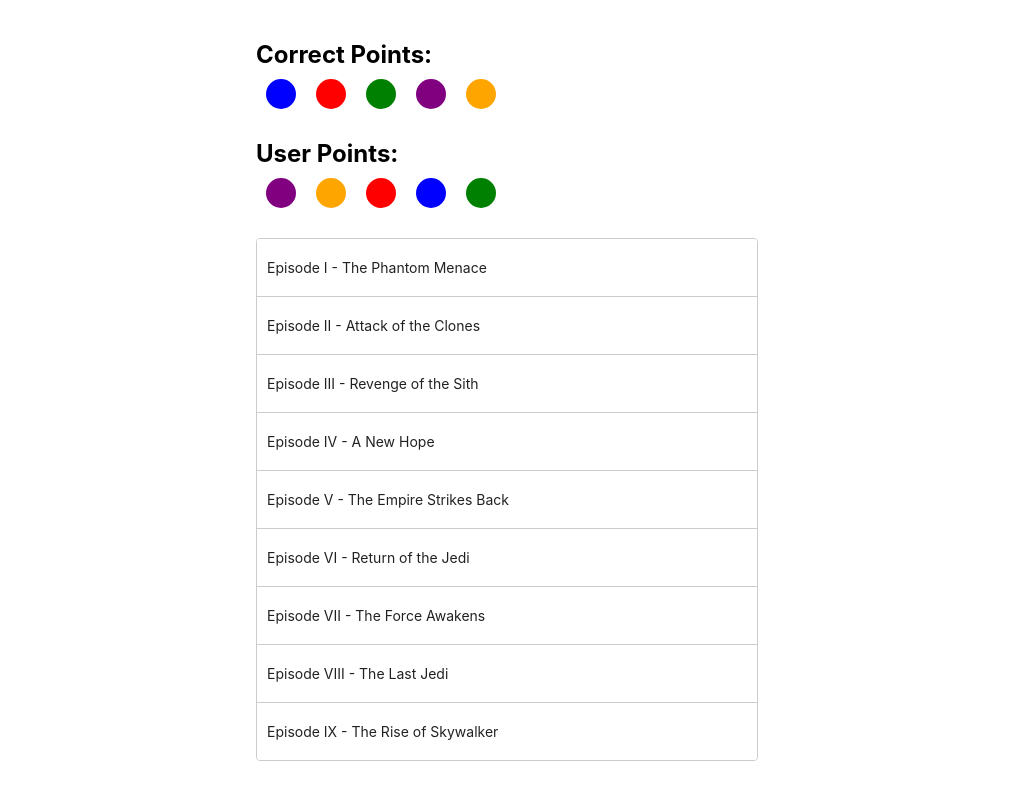
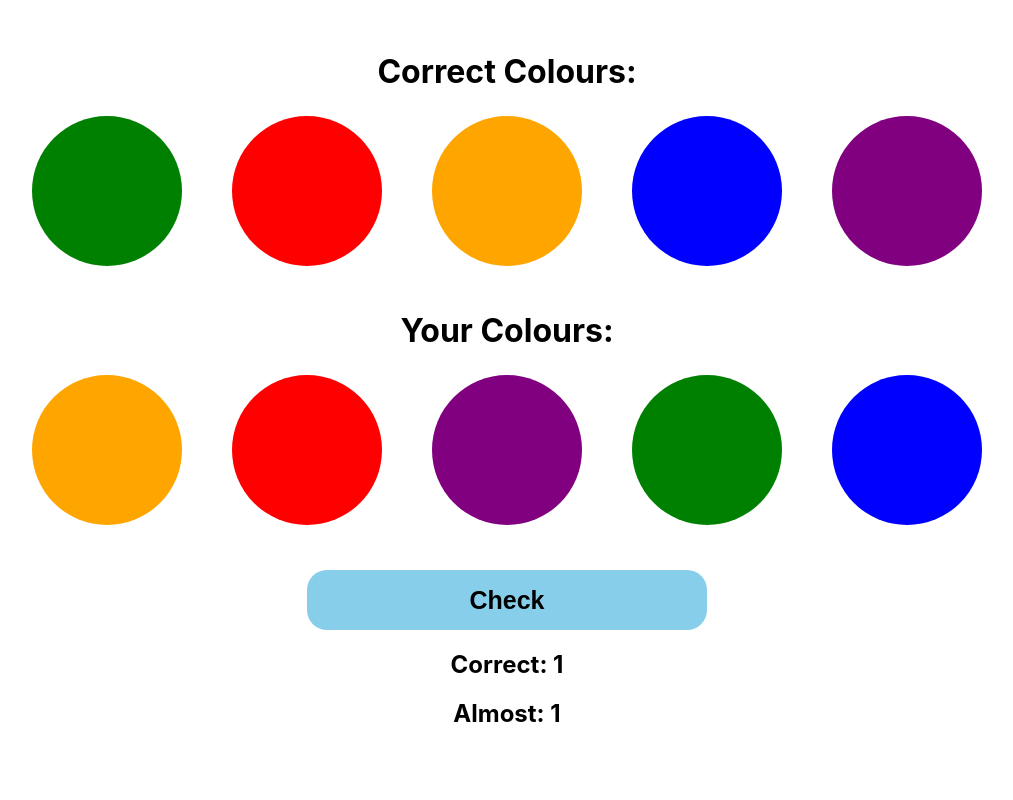
Before and after one commit to AryaaSk/Colour-Game, an Angular app: page / in a window 1280 px wide. Shown: the whole page, without its empty margins (133-1146 px from the left). Built offline with nearby package versions, Linux system fonts and the light colour scheme.

Commit message:
completed basic idea, may switch to a swap style instead of dragging the colours

```diff
--- a/src/app/app.component.css
+++ b/src/app/app.component.css
@@ -1,10 +1,3 @@
-.point
-{
-    width: 30px;
-    height: 30px;
-    border-radius: 15px;
-}
-
 .container
 {
     width: 100vw;
@@ -13,70 +6,63 @@
     display: grid;
     place-content: center;
 }
+.containerInner
+{
+    width: 100%;
+    text-align: center;
+}
 .pointContainerGrid
 {
-    width: calc(50px * 5);
-    height: 50px;
+    width: calc(var(--pointContainerSize) * 5);
+    height: var(--pointContainerSize);
 
     display: grid;
     grid-template-columns: 1fr 1fr 1fr 1fr 1fr;
-    grid-template-rows: 100%;
-
-    background-color: transparent;
 }
 .pointContainer
 {
     display: grid;
     place-content: center;
+
+    height: var(--pointContainerSize);
+    width: var(--pointContainerSize);
+}
+.point
+{
+    width: var(--pointSize);
+    height: var(--pointSize);
+    border-radius: calc(var(--pointSize) / 2);
 }
 
-/* THE SHADOW WHEN DRAGGING IS CAUSED BY SOME OF THE BELOW CSS CODE */
-
-.example-list {
-    width: 500px;
-    max-width: 100%;
-    border: solid 1px #ccc;
-    min-height: 60px;
-    display: block;
-    background: white;
-    border-radius: 4px;
-    overflow: hidden;
-  }
-
-  .example-box {
-    padding: 20px 10px;
-    border-bottom: solid 1px #ccc;
-    color: rgba(0, 0, 0, 0.87);
-    display: flex;
-    flex-direction: row;
-    align-items: center;
-    justify-content: space-between;
-    box-sizing: border-box;
-    cursor: move;
-    background: white;
-    font-size: 14px;
-  }
-
+/* THE SHADOW WHEN DRAGGING IS CAUSED BY THE BELOW CSS CODE */
 .cdk-drag-preview {
 box-sizing: border-box;
-    border-radius: 4px;
+border-radius: calc(var(--pointContainerSize) / 4);
 box-shadow: 0 5px 5px -3px rgba(0, 0, 0, 0.2),
             0 8px 10px 1px rgba(0, 0, 0, 0.14),
             0 3px 14px 2px rgba(0, 0, 0, 0.12);
 }
-
-  .cdk-drag-placeholder {
-    opacity: 0;
-  }
-
-  .cdk-drag-animating {
+.cdk-drag-placeholder /*This hides the item which is being dragged from its original place*/
+{ opacity: 0; }
+.pointContainerGrid.cdk-drop-list-dragging .pointContainer:not(.cdk-drag-placeholder) { /*This is meant to createa an animation when you drag an item but it does not work */
     transition: transform 250ms cubic-bezier(0, 0, 0.2, 1);
 }
 
-  .example-box:last-child {
+
+.checkButton
+{
+    width: 400px;
+    height: 60px;
+
     border: none;
+    border-radius: 20px;
+    background-color: skyblue;
+
+    cursor: pointer;
+    font-size: 25px;
+    font-weight: bold;
 }
-
-  .example-list.cdk-drop-list-dragging .example-box:not(.cdk-drag-placeholder) {
-    transition: transform 250ms cubic-bezier(0, 0, 0.2, 1);
+.checkButton:active
+{
+    background-color: rgb(76, 156, 187);
 }
--- a/src/app/app.component.html
+++ b/src/app/app.component.html
@@ -1,23 +1,29 @@
 <div class="container">
+  <div class="containerInner">
 
-  <h2 style="margin: 0;">Correct Points:</h2>
+    <h1 style="margin: 0;">Correct Colours:</h1>
     <div class="pointContainerGrid">
       <div class="pointContainer" *ngFor="let point of correctPoints">
         <div class="point" [style.backgroundColor]="point"></div>
       </div>
     </div>
+    <br>
 
-  <br>
-  <h2 style="margin: 0;">User Points:</h2>
+    <h1 style="margin: 0;">Your Colours:</h1>
     <div cdkDrop cdkDropOrientation="horizontal" (cdkDropDropped)="droppedUser($event)" class="pointContainerGrid">
-    <div cdkDrag class="pointContainer" *ngFor="let point of userPoints">
+      <div cdkDrag class="pointContainer" style="cursor: move;" *ngFor="let point of userPoints">
         <div class="point" [style.backgroundColor]="point"></div>
       </div>
     </div>
 
     <br>
-  <div cdkDrop (cdkDropDropped)="dropped($event)" class="example-list">
-    <div cdkDrag class="example-box" *ngFor="let movie of movies">{{movie}}</div>
+    <input type="button" value="Check" class="checkButton" (click)="check()">
+
+    <br>
+    <div class="results">
+      <h2>Correct: {{correctDisplay}}</h2>
+      <h2>Almost: {{alomostDisplay}}</h2>
     </div>
 
   </div>
+</div>
--- a/src/app/app.component.ts
+++ b/src/app/app.component.ts
@@ -12,42 +12,93 @@
 
   title = 'pointGame';
 
-  correctPoints = ["blue", "red", "green", "purple", "orange"]
+  shuffle(array: string[]) {
+    var oldArray = JSON.parse(JSON.stringify(array)); //otherwise it just creates a reference and deletes the array
+    var returnArray: string[] = [];
+    while (oldArray.length != 0)
+    {
+      const randomIndex = Math.floor(Math.random() * oldArray.length);
+      returnArray.push(oldArray[randomIndex]);
+      oldArray.splice(randomIndex, 1);
+    }
 
-  userPoints = this.shuffle(["blue", "red", "green", "purple", "orange"])
-  droppedUser(event: CdkDragDrop<string[]>) {
-    moveItemInArray( this.userPoints, event.previousIndex, event.currentIndex );
+    return returnArray
   }
 
-  shuffle(array: string[]) {
-    let currentIndex = array.length,  randomIndex;
-    while (currentIndex != 0) {
-      randomIndex = Math.floor(Math.random() * currentIndex);
-      currentIndex--;
-      [array[currentIndex], array[randomIndex]] = [array[randomIndex], array[currentIndex]];
-    }
-    return array;
+  //handling when the user moves a colour
+  droppedUser(event: CdkDragDrop<string[]>) {
+    //since i just want to swap the 2 values we also need to move the item which is at the currentIndex, to the previousIndex
+    //i cant swap just the 2 items since then it looks confusing for the user since when you are dragging it the other items move along
+    /*
+    const oldItem = this.userPoints[event.currentIndex]; //need to move toBeSwapped to the previousIndex
+    const newItem = this.userPoints[event.previousIndex];
+    this.userPoints[event.currentIndex] = newItem;
+    this.userPoints[event.previousIndex] = oldItem;
+    */
+
+    moveItemInArray(this.userPoints, event.previousIndex, event.currentIndex);
   }
 
-  //testing code:
-  movies = [
-    'Episode I - The Phantom Menace',
-    'Episode II - Attack of the Clones',
-    'Episode III - Revenge of the Sith',
-    'Episode IV - A New Hope',
-    'Episode V - The Empire Strikes Back',
-    'Episode VI - Return of the Jedi',
-    'Episode VII - The Force Awakens',
-    'Episode VIII - The Last Jedi',
-    'Episode IX - The Rise of Skywalker',
-  ];
+  availableColours = ["blue", "red", "green", "purple", "orange"]
 
-  dropped(event: CdkDragDrop<string[]>) {
-    moveItemInArray(
-       this.movies,
-       event.previousIndex,
-       event.currentIndex
-      );
+  correctPoints: string[] = [];
+  userPoints: string[] = [];
+
+  startGame()
+  {
+    //shuffle the colours
+    this.correctPoints = this.shuffle(this.availableColours);
+    this.userPoints = this.shuffle(this.availableColours);
+
+    //then check to make sure the colours arent already correct (if it is all correct then restart the game)
+    if (this.check().correct == this.availableColours.length)
+    { this.startGame(); }
+  }
+
+  correctDisplay = 0;
+  alomostDisplay = 0;
+  check()
+  {
+    //checks which colours are in the same position in both lists, then checks which are in within 1 point of another
+    var correct = 0;
+    var almost = 0;
+
+    var i = 0;
+    while (i != this.userPoints.length)
+    {
+      if (this.userPoints[i] == this.correctPoints[i])
+      { correct += 1; }
+
+      //now check i - 1, and i + 1 (left index and right index)
+      var leftIndex = i - 1;
+      var rightIndex = i + 1
+
+      if (leftIndex != -1)
+      {
+        if (this.userPoints[i] == this.correctPoints[leftIndex])
+        {
+          almost += 1;
+        }
+      }
+      if (rightIndex != this.userPoints.length)
+      {
+        if (this.userPoints[i] == this.correctPoints[rightIndex])
+        {
+          almost += 1;
+        }
+      }
+      i += 1;
+    }
+
+    this.correctDisplay = correct;
+    this.alomostDisplay = almost;
+    return {correct: correct, almost: almost}
+  }
+
+
+  ngOnInit()
+  {
+    this.startGame();
   }
 
 }
--- a/src/styles.css
+++ b/src/styles.css
@@ -4,4 +4,6 @@
 {
     margin: 0;
     font-family: -apple-system, BlinkMacSystemFont, 'Segoe UI', Roboto, Oxygen, Ubuntu, Cantarell, 'Open Sans', 'Helvetica Neue', sans-serif;
+    --pointSize: 150px;
+    --pointContainerSize: 200px;
 }
```
Lines whose indentation alone changed are shown as unchanged.
